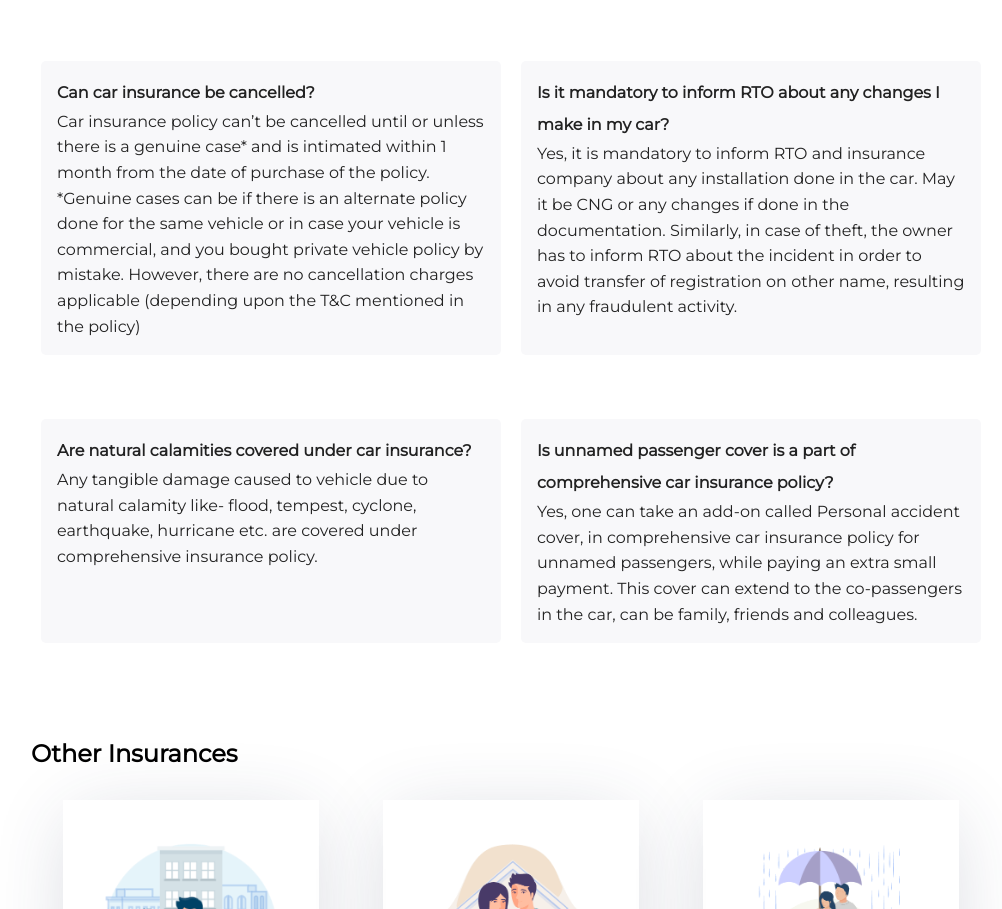
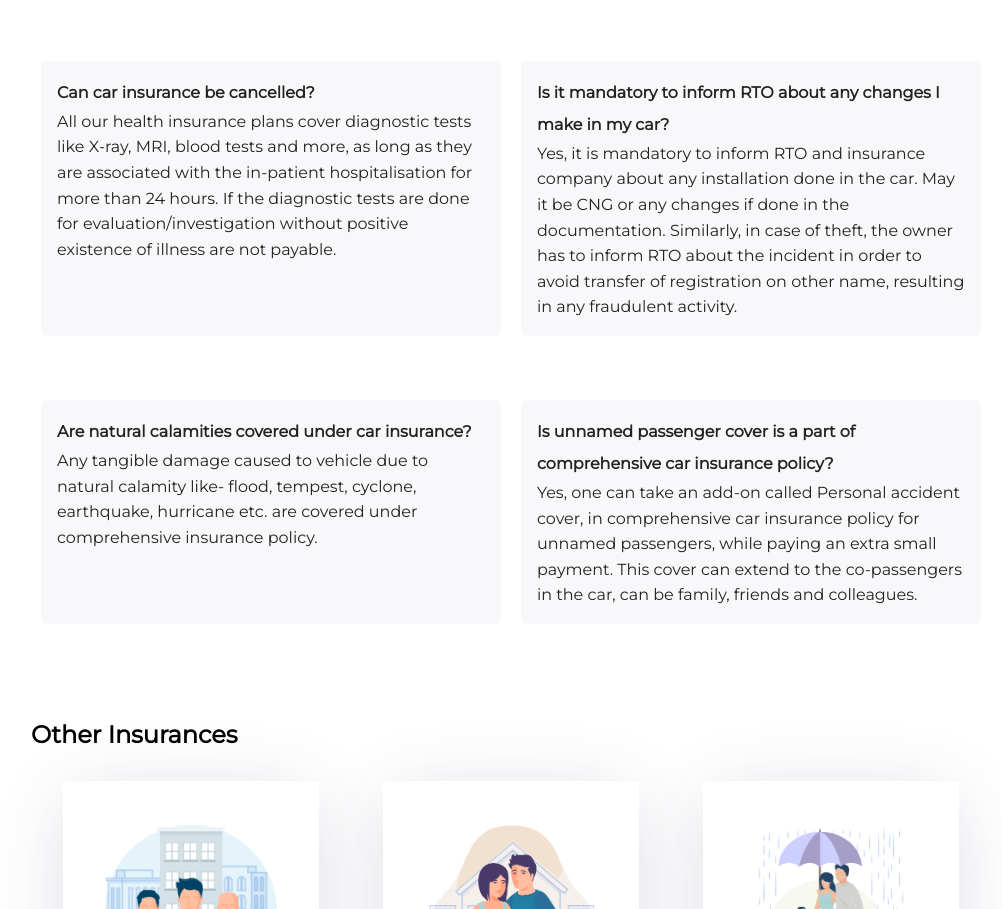
Before and after one commit to kunalagra/personalInsurance, a plain HTML site: page service/service.html in a window 1280 px wide. Shown: the part 2158-3067 px from the top of the page, without its empty margins (129-1131 px from the left). Drawn offline with Linux system fonts and the light colour scheme.

Commit message:
service3

```diff
--- a/service/service.html
+++ b/service/service.html
@@ -140,13 +140,11 @@
         <h4 class="q">Can car insurance be cancelled?</h4>
 
         <p class="ans">
-          Car insurance policy can’t be cancelled until or unless there is a
-          genuine case* and is intimated within 1 month from the date of
-          purchase of the policy. *Genuine cases can be if there is an
-          alternate policy done for the same vehicle or in case your vehicle
-          is commercial, and you bought private vehicle policy by mistake.
-          However, there are no cancellation charges applicable (depending
-          upon the T&C mentioned in the policy)
+          All our health insurance plans cover diagnostic tests like X-ray,
+           MRI, blood tests and more, as long as they are associated with the
+           in-patient hospitalisation for more than 24 hours. If the diagnostic
+           tests are done for evaluation/investigation without positive existence
+           of illness are not payable.
         </p>
       </div>
 
```
